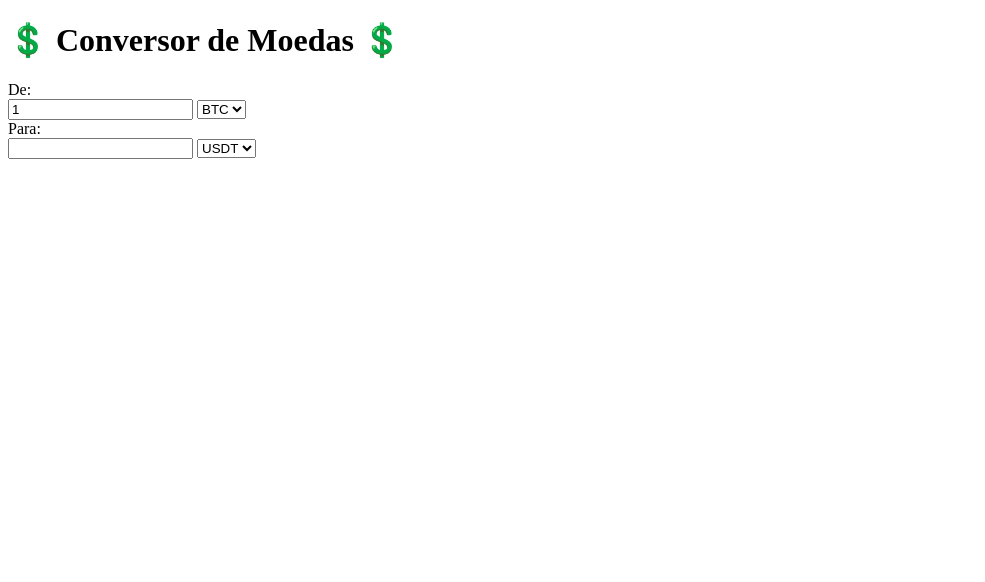
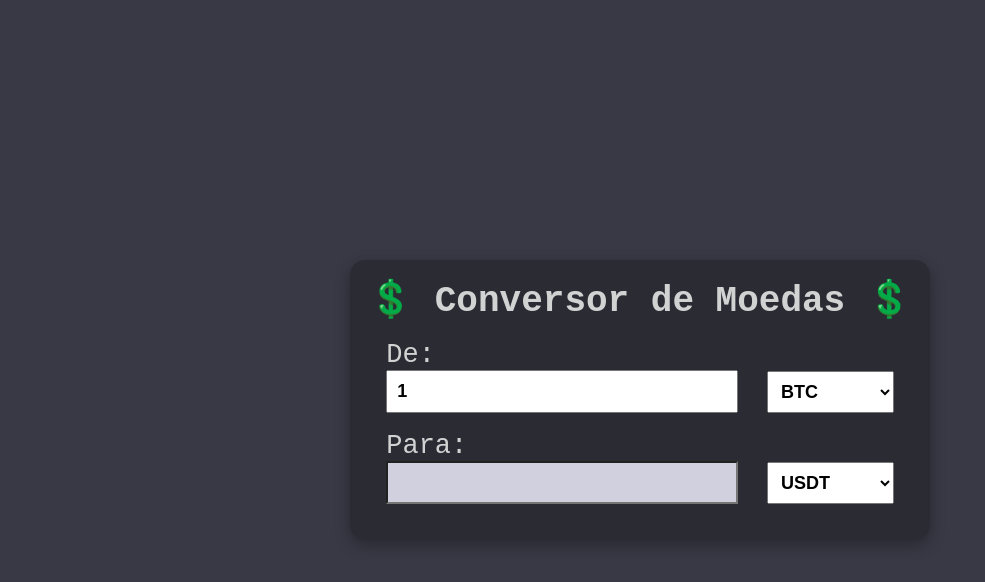
Before and after one commit to sergiocabral/Sample.JavaScript.CryptoConverter, a plain HTML site: page browser/index.html in a window 1280 px wide. Shown: the whole page, without its empty margins (0-985 px from the left). Drawn offline with Linux system fonts and the light colour scheme.

Commit message:
feat: browser, estilo CSS

```diff
--- a/browser/index.html
+++ b/browser/index.html
@@ -9,22 +9,22 @@
 <body>
   <main>
     <h1>💲 Conversor de Moedas 💲</h1>
-    <div>
+    <div class="campo">
       <label>
         De:
       </label>
-      <div>
+      <div class="controles">
         <input type="text" value="1" />
         <select>
           <option>BTC</option>
         </select>
       </div>
     </div>
-    <div>
+    <div class="campo">
       <label>
         Para:
       </label>
-      <div>
+      <div class="controles">
         <input type="text" readonly />
         <select>
           <option>USDT</option>
--- a/browser/style.css
+++ b/browser/style.css
@@ -0,0 +1,60 @@
+* {
+  margin: 0;
+  padding: 0;
+}
+
+html {
+  background-color: #393945;
+  color: #d1d3d3;
+  font-family: monospace;
+  font-size: 18px;
+}
+
+body {
+  width: 100vw;
+  height: 100vh;
+  display: flex;
+  flex-direction: column;
+  justify-content: center;
+}
+
+main {
+  margin: auto;
+  background-color: rgba(0, 0, 0, 0.25);
+  box-shadow: 0 5px 15px rgba(0, 0, 0, 0.3);
+  border-radius: 15px;
+  padding: 1em;
+}
+
+.campo {
+  margin: 1em;
+}
+
+.campo label {
+  font-size: 1.5em;
+}
+
+.campo .controles {
+  display: flex;
+  justify-content: space-between;
+  align-items: center;
+}
+
+.campo .controles input[type="text"],
+.campo .controles select {
+  font-size: 1em;
+  font-weight: bold;
+  padding: 0.5em;
+}
+
+.campo .controles input[type="text"] {
+  width: 65%
+}
+
+.campo .controles select {
+  width: 25%
+}
+
+.campo .controles input[readonly] {
+  background-color: #d0d0df;
+}
```
